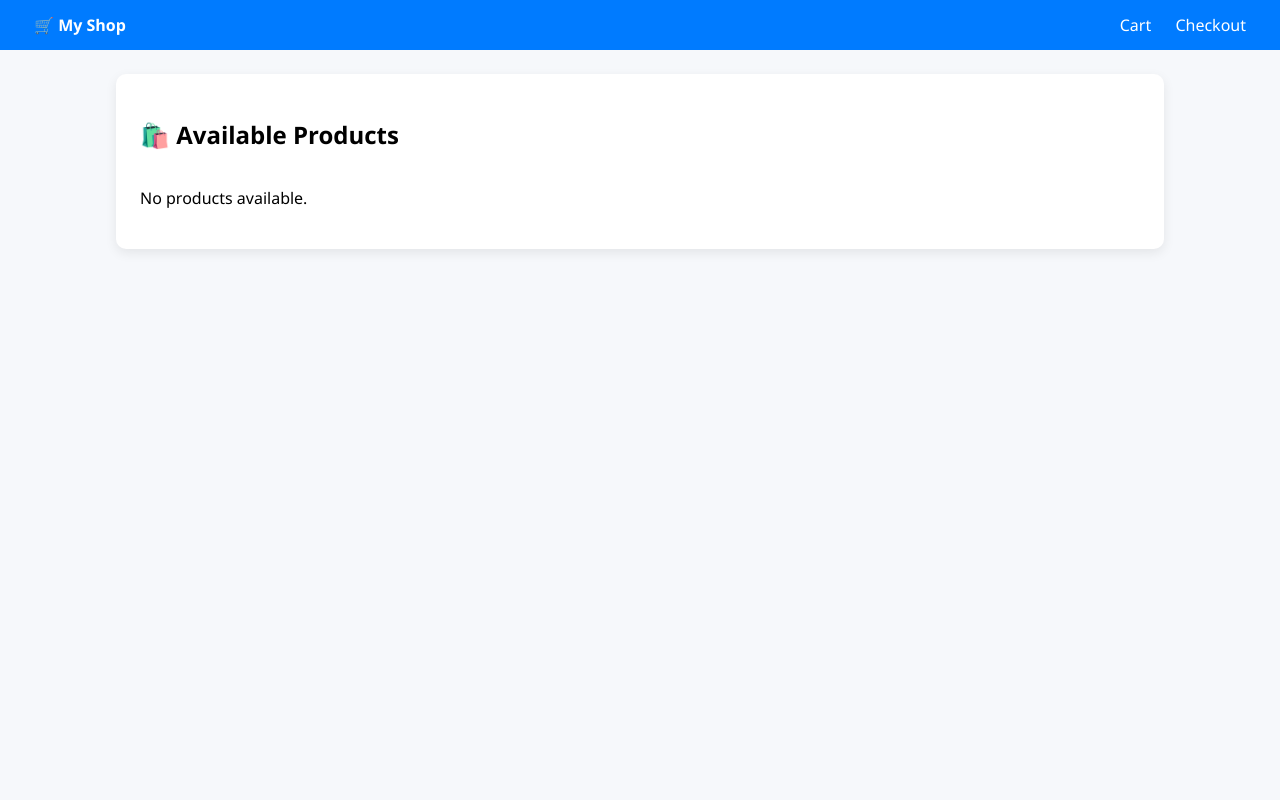
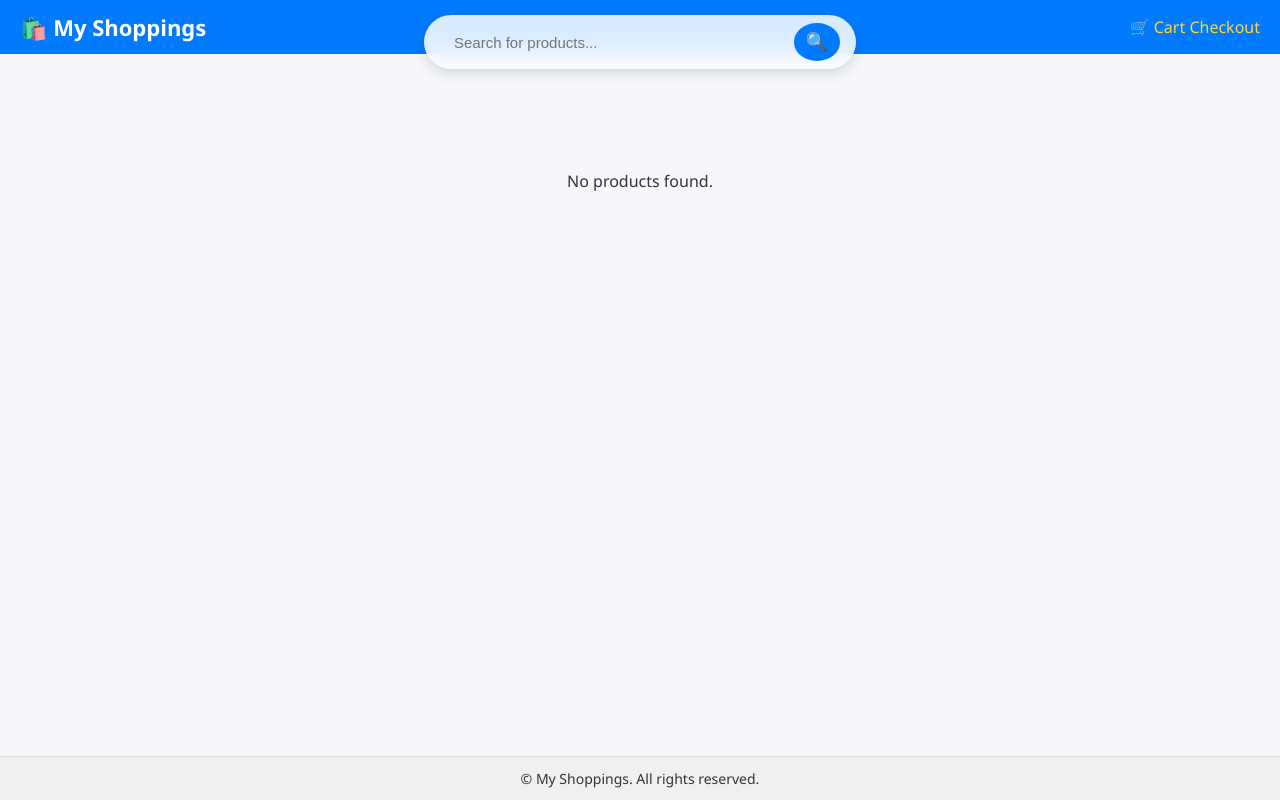
Before and after one commit to punit7-os/portf-website, a Django app: a page that uses django-portfolio/shop/templates/shop/base.html in a window 1280 px wide. Run offline with Django 5.2, Linux system fonts and the light colour scheme; data comes from the database, SQL or seed files in the repository; both versions use the stored data as it was after the commit.

Commit message:
quantity section editing pending

```diff
--- a/django-portfolio/shop/templates/shop/base.html
+++ b/django-portfolio/shop/templates/shop/base.html
@@ -1,48 +1,194 @@
+{% load static %}
 <!doctype html>
-<html>
+<html lang="en">
 <head>
   <meta charset="utf-8">
-  <title>{% block title %}My Shop{% endblock %}</title>
+  <title>{% block title %}My Shoppings{% endblock %}</title>
+
   <style>
     body {
-      font-family: Segoe UI, Tahoma, Arial;
+      font-family: 'Segoe UI', Tahoma, Arial, sans-serif;
+      margin: 0;
       background: #f6f8fb;
-      margin: 0;
+      color: #333;
+      overflow-x: hidden;
+      display: flex;
+      flex-direction: column;
+      min-height: 100vh;
     }
+
+    /* ===== HEADER ===== */
     header {
       background: #007BFF;
       color: #fff;
-      padding: 14px 24px;
+      padding: 12px 20px;
       display: flex;
       justify-content: space-between;
       align-items: center;
+      flex-wrap: wrap;
+      position: relative;
+      z-index: 2;
+    }
+    header .left {
+      display: flex;
+      align-items: center;
+      gap: 16px;
+      flex-wrap: wrap;
+    }
+    header h1 {
+      margin: 0;
+      font-size: 22px;
     }
     header a {
-      color: #fff;
+      color: #ffd43b;
       text-decoration: none;
-      margin: 0 10px;
       font-weight: 500;
     }
-    header a:hover {
-      text-decoration: underline;
+
+    /* ===== FLOATING SEARCH BAR ===== */
+    .floating-search {
+      position: fixed;
+      top: 15px;
+      left: 50%;
+      transform: translateX(-50%);
+      z-index: 1000;
+      background: rgba(255, 255, 255, 0.85);
+      backdrop-filter: blur(12px);
+      border-radius: 30px;
+      box-shadow: 0 4px 14px rgba(0, 0, 0, 0.15);
+      padding: 8px 16px;
+      display: flex;
+      align-items: center;
+      gap: 10px;
+      width: 90%;
+      max-width: 400px;
+      transition: all 0.3s ease;
     }
+    .floating-search input[type="text"] {
+      flex: 1;
+      padding: 10px 14px;
+      border: none;
+      outline: none;
+      background: transparent;
+      font-size: 15px;
+      color: #333;
+    }
+    .floating-search button {
+      background: #007BFF;
+      border: none;
+      color: white;
+      padding: 8px 12px;
+      border-radius: 50%;
+      cursor: pointer;
+      font-size: 18px;
+      transition: background 0.2s ease;
+    }
+    .floating-search button:hover {
+      background: #0056b3;
+    }
+
+    /* ===== MAIN WRAPPER ===== */
     main {
-      max-width: 1000px;
-      margin: 24px auto;
+      flex: 1;
+      max-width: 1200px;
+      margin: 100px auto 24px auto;
+      padding: 0 16px;
+      width: 100%;
+    }
+
+    /* ===== GRID READY STYLES ===== */
+    .grid {
+      display: grid;
+      grid-template-columns: repeat(auto-fit, minmax(250px, 1fr));
+      gap: 20px;
+      justify-items: center;
+    }
+
+    .card {
       background: #fff;
-      padding: 24px;
-      border-radius: 10px;
-      box-shadow: 0 4px 12px rgba(0,0,0,.08);
+      border-radius: 12px;
+      box-shadow: 0 4px 12px rgba(0, 0, 0, 0.08);
+      overflow: hidden;
+      display: flex;
+      flex-direction: column;
+      justify-content: space-between;
+      width: 100%;
+      max-width: 280px;
+      opacity: 0;
+      transform: translateY(30px);
+      transition: all 0.6s ease-out;
+    }
+    .card.show {
+      opacity: 1;
+      transform: translateY(0);
+    }
+    .card:hover {
+      transform: translateY(-5px);
+    }
+    .card img {
+      width: 100%;
+      height: 200px;
+      object-fit: contain;
+      background: #f9f9f9;
+    }
+    .p {
+      padding: 12px;
+    }
+    .price {
+      font-weight: 700;
+      color: #007BFF;
+    }
+
+    /* ===== FOOTER ===== */
+    footer {
+      background: #f0f0f0;
+      color: #333;
+      text-align: center;
+      padding: 12px;
+      font-size: 14px;
+      border-top: 1px solid #ddd;
+    }
+
+    /* ===== RESPONSIVE ===== */
+    @media (max-width: 768px) {
+      .floating-search {
+        top: 10px;
+        width: 92%;
+        max-width: 350px;
+      }
+      .grid {
+        grid-template-columns: repeat(auto-fit, minmax(180px, 1fr));
+      }
+    }
+
+    @media (max-width: 480px) {
+      .grid {
+        grid-template-columns: repeat(2, 1fr);
+      }
+      .floating-search {
+        padding: 6px 12px;
+      }
+      .floating-search button {
+        font-size: 16px;
+      }
     }
   </style>
 </head>
+
 <body>
+
+<!-- ✅ Floating Search Bar -->
+<form class="floating-search" method="get" action="{% url 'shop:product_list' %}">
+  <input type="text" name="q" value="{{ query }}" placeholder="Search for products...">
+  <button type="submit">🔍</button>
+</form>
+
 <header>
-    <div>
-      <a href="{% url 'shop:product_list' %}"><strong>🛒 My Shop</strong></a>
+  <div class="left">
+    <h1>🛍️ My Shoppings</h1>
   </div>
   <div>
-      <a href="{% url 'shop:cart_detail' %}">Cart</a>
+    <a href="{% url 'shop:cart_detail' %}">🛒 Cart</a>
     <a href="{% url 'shop:checkout' %}">Checkout</a>
   </div>
 </header>
@@ -50,5 +196,23 @@
 <main>
   {% block content %}{% endblock %}
 </main>
+
+<footer>
+  © {{ now|date:"Y" }} My Shoppings. All rights reserved.
+</footer>
+
+<script>
+  const cards = document.querySelectorAll('.card');
+  const observer = new IntersectionObserver(entries => {
+    entries.forEach(entry => {
+      if (entry.isIntersecting) {
+        entry.target.classList.add('show');
+      }
+    });
+  }, { threshold: 0.1 });
+
+  cards.forEach(card => observer.observe(card));
+</script>
+
 </body>
 </html>
--- a/django-portfolio/shop/templates/shop/product_list.html
+++ b/django-portfolio/shop/templates/shop/product_list.html
@@ -3,23 +3,26 @@
 {% block title %}Shop - My Shoppings{% endblock %}
 {% block content %}
 
-<h2>🛍️ Available Products</h2>
-
-<div style="display:grid;grid-template-columns:repeat(auto-fit,minmax(200px,1fr));gap:16px;">
-  {% for product in products %}
-  <div style="border:1px solid #ddd;border-radius:8px;padding:12px;text-align:center;background:#fff;">
-    <a href="{% url 'shop:product_detail' product.slug %}">
-      <img src="{{ product.image_url|default:'https://via.placeholder.com/180x150' }}" alt="{{ product.name }}" style="width:180px;height:150px;object-fit:cover;border-radius:8px;">
-    </a>
-    <h3>{{ product.name }}</h3>
-    <p>₹ {{ product.price }}</p>
-    <a href="{% url 'shop:cart_add' product.id %}">
-      <button style="background:#007BFF;color:white;border:none;padding:8px 14px;border-radius:6px;">Add to Cart</button>
-    </a>
-  </div>
+<div class="grid">
+  {% for p in products %}
+    <div class="card">
+      <a href="{% url 'shop:product_detail' p.slug %}">
+        <img src="{{ p.image_url|default:'https://via.placeholder.com/400x250' }}" alt="{{ p.name }}">
+      </a>
+      <div class="p">
+        <div><a href="{% url 'shop:product_detail' p.slug %}"><strong>{{ p.name }}</strong></a></div>
+        <div class="price">₹ {{ p.price }}</div>
+        <form action="{% url 'shop:cart_add' p.id %}" method="post" class="cart-btn">
+          {% csrf_token %}
+          <input type="number" name="qty" value="1" min="1">
+          <button type="submit" class="add">Add to Cart</button>
+        </form>
+      </div>
+    </div>
   {% empty %}
-  <p>No products available.</p>
+    <p>No products found.</p>
   {% endfor %}
 </div>
 
+
 {% endblock %}
--- a/django-portfolio/shop/urls.py
+++ b/django-portfolio/shop/urls.py
@@ -6,6 +6,7 @@ app_name = 'shop'
 urlpatterns = [
     # Product pages
     path('', views.product_list, name='product_list'),
+    path('search/', views.search_products, name='search_products'),
     path('c/<slug:slug>/', views.product_list, name='product_list_by_category'),
     path('<slug:slug>/', views.product_detail, name='product_detail'),
 
@@ -19,8 +20,7 @@ urlpatterns = [
     path('checkout/success/', views.checkout_success, name='checkout_success'),
 
     # # Pasteables
-    # path('<slug:slug>/', views.product_detail, name='product_detail'),
-    # path('cart/add/<int:product_id>/', views.cart_add, name='cart_add'),
+
 
 
 ]
--- a/django-portfolio/shop/views.py
+++ b/django-portfolio/shop/views.py
@@ -116,3 +116,12 @@ def checkout(request):
 def checkout_success(request):
     suggestions = Product.objects.filter(is_active=True).order_by('?')[:4]
     return render(request, "shop/checkout_success.html", {"suggestions": suggestions})
+
+
+from django.shortcuts import render
+from .models import Product
+
+def search_products(request):
+    query = request.GET.get('q', '')
+    products = Product.objects.filter(name__icontains=query) if query else Product.objects.all()
+    return render(request, 'shop/product_list_partial.html', {'products': products})
```
Also changed, not shown: django-portfolio/shop/templates/shop/product_list_partial.html (added, +15 -0 lines), django-portfolio/db.sqlite3. Lines whose indentation alone changed are shown as unchanged.
